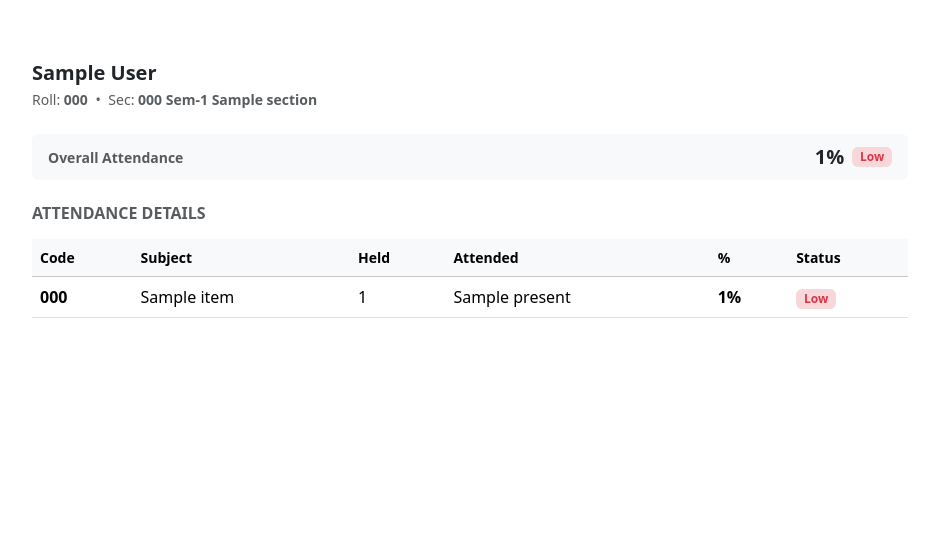
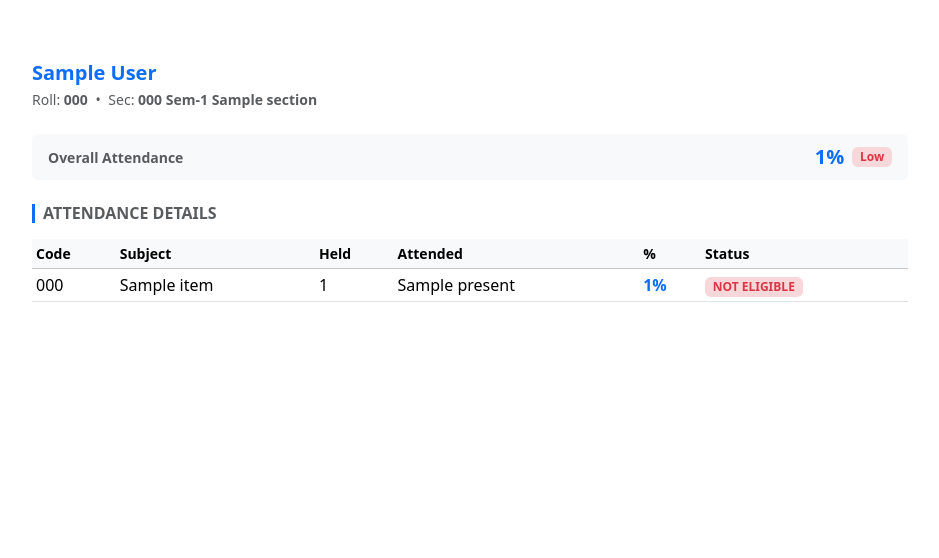
Before and after one commit to k0msenapati/sams, a Django app: template templates/attendance/student_dashboard.html in a window 1280 px wide. Shown: the part 57-615 px from the top of the page, without its empty margins (170-1109 px from the left). Run offline with Django 5.2, Linux system fonts and the light colour scheme; tables that the repository leaves empty hold one stand-in row (values such as "Sample post"); the template is opened without the code that fills it: values that come from a table or form of the project are taken from there, most other values are stand-ins (such as "Sample title", 1, 10 or a date in 2020).

Commit message:
ui: improve style

```diff
--- a/templates/attendance/professor_dashboard.html
+++ b/templates/attendance/professor_dashboard.html
@@ -53,9 +53,8 @@
                             Take
                         </a>
 
-                        <a href="{% url 'monthly_report' section.students.first.id %}"
-                            class="btn btn-sm btn-outline-secondary px-3">
-                            Reports
+                        <a href="{% url 'section_report' course.id section.id %}" class="btn btn-outline-info btn-sm">
+                            View Class Report
                         </a>
 
                     </div>
--- a/templates/attendance/student_dashboard.html
+++ b/templates/attendance/student_dashboard.html
@@ -7,7 +7,7 @@
 
     <!-- Header -->
     <div class="mb-4">
-        <h5 class="fw-bold mb-1">
+        <h5 class="fw-bold mb-1 text-primary">
             {{ student.user.get_full_name|default:student.user.username }}
         </h5>
         <p class="text-muted small mb-0">
@@ -20,12 +20,12 @@
     <!-- Overall -->
     <div class="bg-light rounded px-3 py-2 mb-4 d-flex justify-content-between align-items-center">
 
-        <span class="text-muted small fw-semibold">
+        <span class="small fw-semibold text-muted">
             Overall Attendance
         </span>
 
         <div class="d-flex align-items-center gap-2">
-            <span class="fs-5 fw-bold">{{ overall_percentage }}%</span>
+            <span class="fs-5 fw-bold text-primary">{{ overall_percentage }}%</span>
 
             {% if overall_eligible %}
             <span class="badge bg-success-subtle text-success">Eligible</span>
@@ -37,13 +37,13 @@
     </div>
 
     <!-- Section Title -->
-    <h6 class="text-uppercase text-muted fw-semibold mb-3">
+    <h6 class="text-uppercase text-muted fw-semibold mb-3 border-start border-3 border-primary ps-2">
         Attendance Details
     </h6>
 
     <!-- Desktop Table -->
     <div class="table-responsive d-none d-md-block">
-        <table class="table align-middle">
+        <table class="table align-middle table-hover table-sm">
             <thead class="table-light">
                 <tr class="text-muted small">
                     <th>Code</th>
@@ -57,16 +57,16 @@
             <tbody>
                 {% for item in report %}
                 <tr>
-                    <td class="fw-semibold">{{ item.course_code }}</td>
+                    <td>{{ item.course_code }}</td>
                     <td>{{ item.course_name }}</td>
                     <td>{{ item.total_classes }}</td>
                     <td>{{ item.present }}</td>
-                    <td class="fw-semibold">{{ item.percentage }}%</td>
+                    <td class="fw-semibold text-primary">{{ item.percentage }}%</td>
                     <td>
                         {% if item.eligible %}
-                        <span class="badge bg-success-subtle text-success">OK</span>
+                        <span class="badge bg-success-subtle text-success">ELIGIBLE</span>
                         {% else %}
-                        <span class="badge bg-danger-subtle text-danger">Low</span>
+                        <span class="badge bg-danger-subtle text-danger">NOT ELIGIBLE</span>
                         {% endif %}
                     </td>
                 </tr>
@@ -83,7 +83,7 @@
 
                 <div class="d-flex justify-content-between align-items-center">
                     <h6 class="fw-semibold mb-0">{{ item.course_code }}</h6>
-                    <span class="fw-bold">{{ item.percentage }}%</span>
+                    <span class="fw-bold text-primary">{{ item.percentage }}%</span>
                 </div>
 
                 <p class="text-muted small mb-2">{{ item.course_name }}</p>
@@ -93,9 +93,9 @@
                 </p>
 
                 {% if item.eligible %}
-                <span class="badge bg-success-subtle text-success">Eligible</span>
+                <span class="badge bg-success-subtle text-success">ELIGIBLE</span>
                 {% else %}
-                <span class="badge bg-danger-subtle text-danger">Low</span>
+                <span class="badge bg-danger-subtle text-danger">NOT ELIGIBLE</span>
                 {% endif %}
 
             </div>
```
